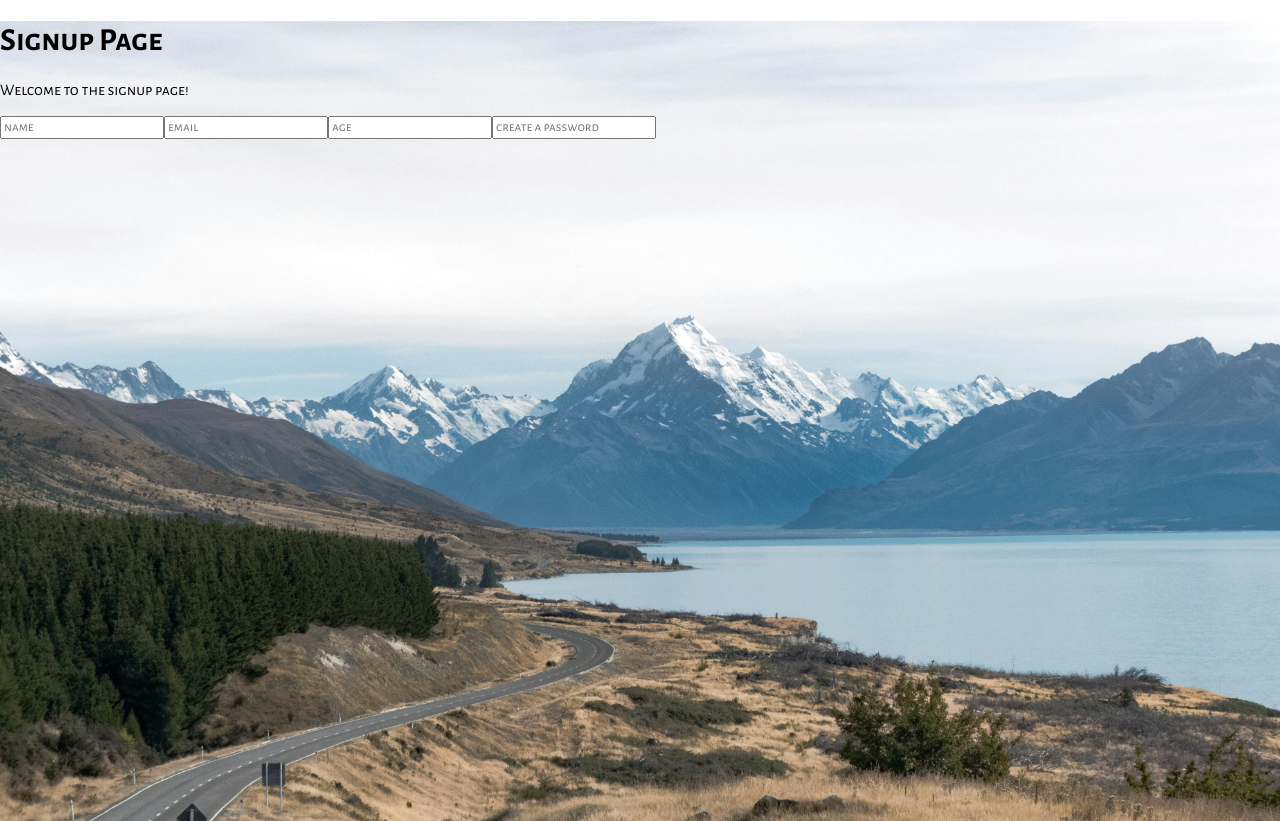
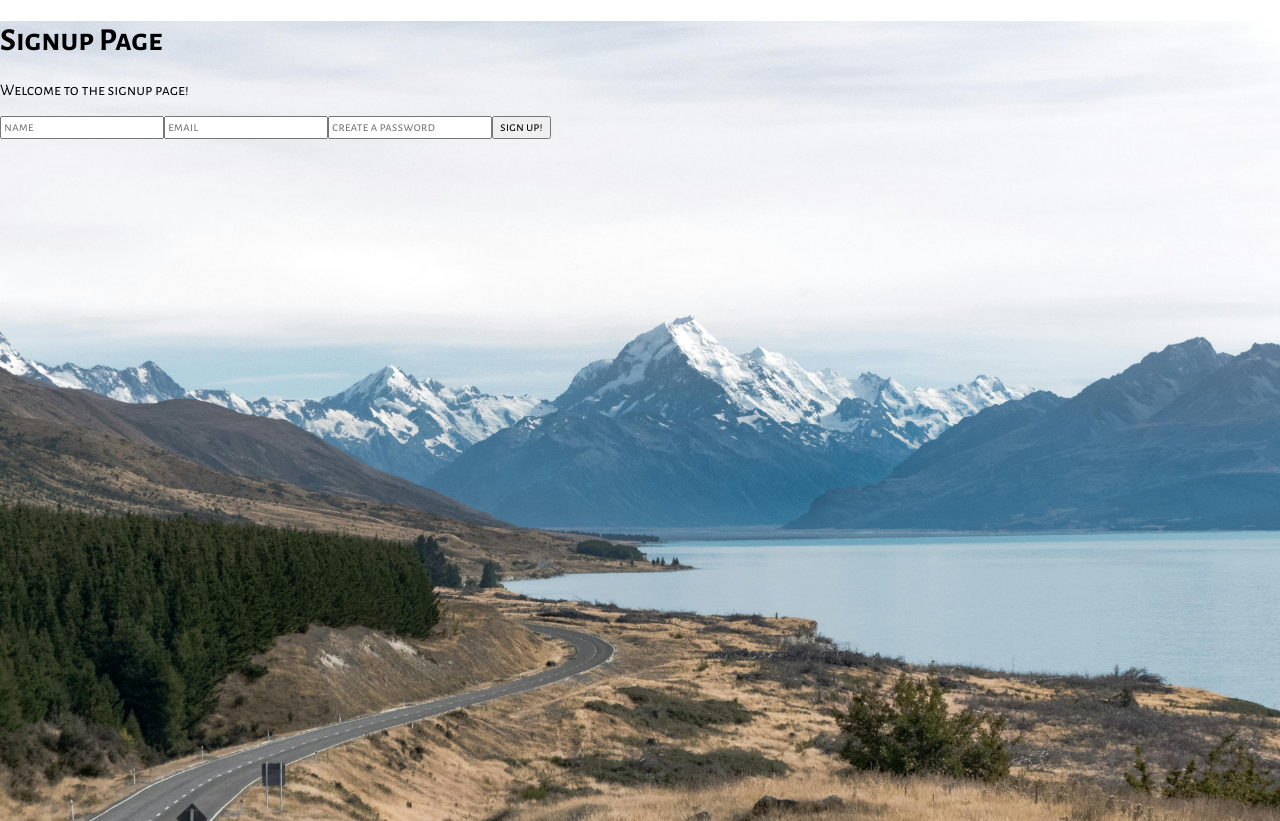
Before and after one commit to steven-xuk/wayfare, a React (Create React App) app: page /signup in a window 1280 px wide. Built offline with nearby package versions, Linux system fonts and the light colour scheme.

Commit message:
made the sign up thingy

```diff
--- a/package.json
+++ b/package.json
@@ -4,6 +4,7 @@
   "private": true,
   "dependencies": {
     "@reduxjs/toolkit": "^2.6.1",
+    "@supabase/supabase-js": "^2.49.4",
     "@testing-library/dom": "^10.4.0",
     "@testing-library/jest-dom": "^6.6.3",
     "@testing-library/react": "^16.3.0",
--- /dev/null
+++ b/src/SupabaseClient.js
@@ -0,0 +1,7 @@
+// supabaseClient.js
+import { createClient } from '@supabase/supabase-js'
+
+const supabaseUrl = 'https://cjvfiryzcajxixseaqvx.supabase.co'
+const supabaseAnonKey = 'eyJhbGciOiJIUzI1NiIsInR5cCI6IkpXVCJ9.eyJpc3MiOiJzdXBhYmFzZSIsInJlZiI6ImNqdmZpcnl6Y2FqeGl4c2VhcXZ4Iiwicm9sZSI6ImFub24iLCJpYXQiOjE3NDM5ODE3NTYsImV4cCI6MjA1OTU1Nzc1Nn0.ZjdAqZf18-MRnDVPTAQWp8quMbyPgCUy3Nh2lj2PQMY'
+
+export const supabase = createClient(supabaseUrl, supabaseAnonKey)
--- a/src/components/Signup.js
+++ b/src/components/Signup.js
@@ -1,15 +1,31 @@
+import { supabase } from '../SupabaseClient'
 import React, { useState } from 'react';
+
 
 export default function Signup() {
     const [formData, setFormData] = useState({
         name: '',
-        age: '',
         email: '',
         password: '',
+        friends: [],
+        kilometers: 0
     })
 
-    function submitUser(){
-        //no
+    async function submitUser(e){
+        e.preventDefault()
+
+        //submit new user to supabase
+        const { data, error } = await supabase
+            .from('Users')
+            .insert([formData])
+
+        if (error) {
+            console.error(error)
+            console.log('Failed to sign up.')
+        } else {
+            console.log('Signed up successfully!')
+        }
+
     }
 
     function handleChange(e) {
@@ -24,11 +40,11 @@ export default function Signup() {
             <h1>Signup Page</h1>
             <p>Welcome to the signup page!</p>
 
-            <form onSubmit={submitUser()}>
+            <form onSubmit={e => submitUser(e)}>
                 <input placeholder='name' name='name' value={formData.name} onChange={e => handleChange(e)}/>
                 <input placeholder='email' name='email' type='email' value={formData.email} onChange={e => handleChange(e)}/>
-                <input placeholder='age' name='age' type='number' value={formData.age} onChange={e => handleChange(e)}/>
                 <input placeholder='create a password' name='password' type='password' value={formData.password} onChange={e => handleChange(e)}/>
+                <button type='submit'>sign up!</button>
             </form>
 
         </div>
```
Also changed, not shown: 1 other file (tests, documents, lock files or other folders).
